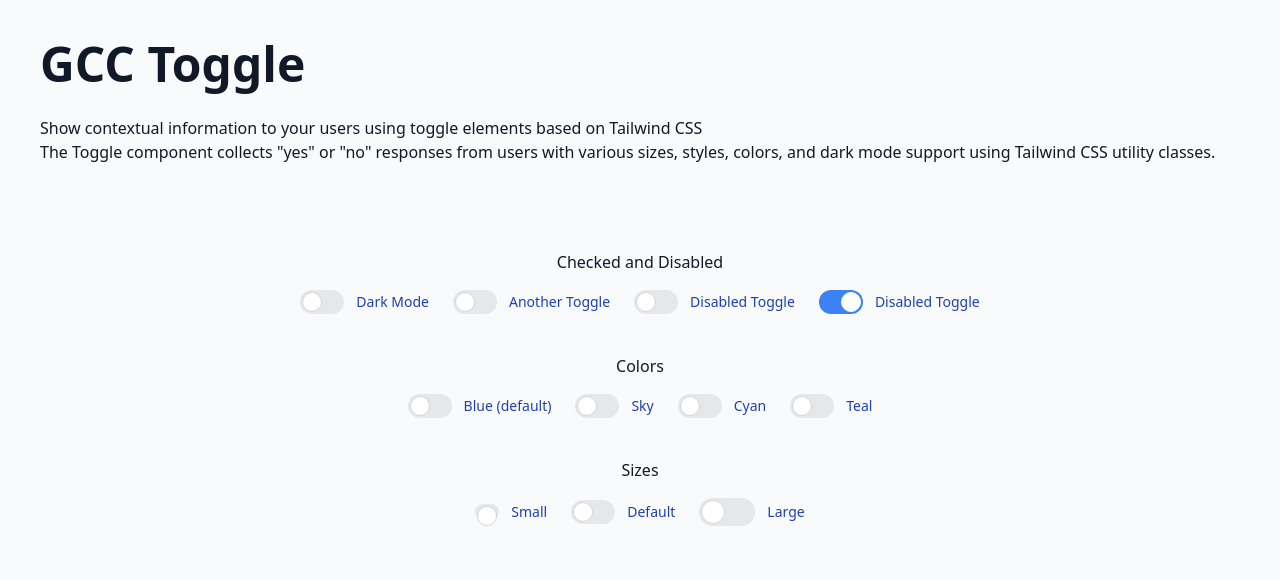
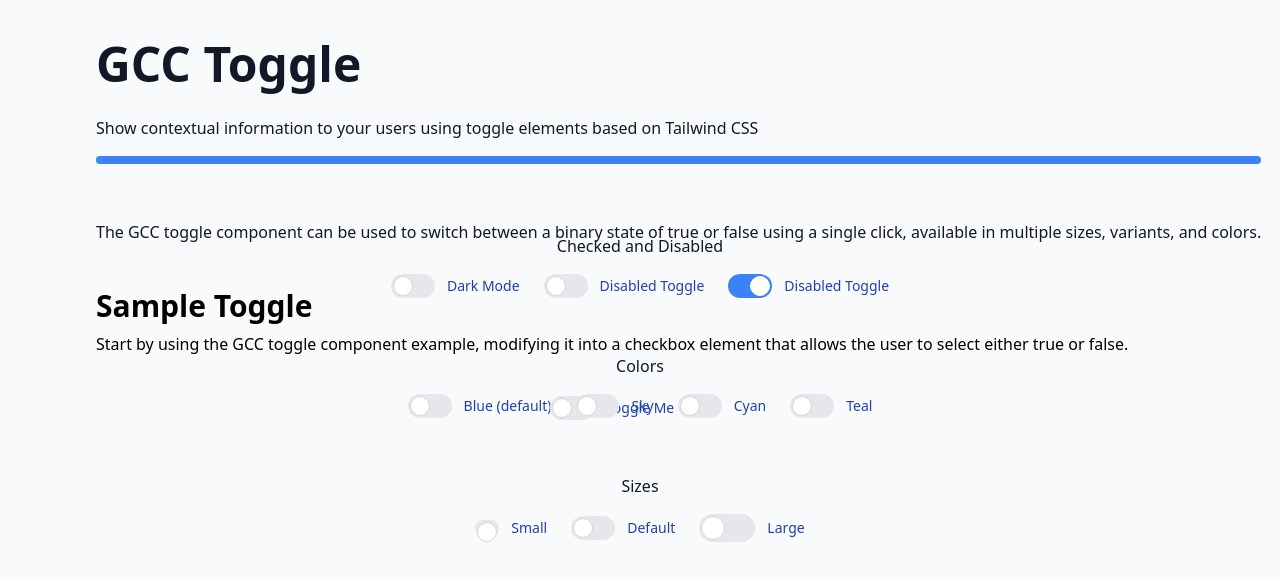
Before and after one commit to AlejandroP1028/Group-GCC_Vue-Component-Library, a Vue app: page / in a window 1280 px wide. Shown: the top 580 px of the page. Built offline with nearby package versions, Linux system fonts and the light colour scheme.

Commit message:
modified:   src/TogglePage_App.vue

```diff
--- a/src/TogglePage_App.vue
+++ b/src/TogglePage_App.vue
@@ -1,13 +1,32 @@
 <template>
     <div :class="{'dark': isDarkMode}" class="overflow-auto h-screen w-screen bg-gray-50 dark:bg-gray-900 dark:text-white transition-colors duration-300">
       <div class="flex items-center justify-center min-h-screen">
-        <div class="float-left">
-            <div class="absolute top-10 left-10 m-16px z-1000 ">
-                <h1 class="text-gray-900 dark:text-gray-200 mb-4 text-5xl font-bold">GCC Toggle</h1>
-                <p class="text-gray-900 dark:text-gray-200 pt-3 text-1l font-medium">Show contextual information to your users using toggle elements based on Tailwind CSS</p>
-                <p class="text-gray-900 dark:text-gray-200 text-1l font-medium">The Toggle component collects "yes" or "no" responses from users with various sizes, styles, colors, and dark mode support using Tailwind CSS utility classes.</p>
+
+        <div class="flex flex-col items-center">
+
+            <div class="absolute top-10 left-24 m-16px z-1000">
+              <div class="text-gray-900 dark:text-gray-200">
+                <h1 class=" mb-4 text-5xl font-bold">GCC Toggle</h1>
+                <p class="pt-3 text-1l font-medium">Show contextual information to your users using toggle elements based on Tailwind CSS</p>
+                <div class="bg-blue-500 h-2 rounded-full my-4"></div>
+                <p class="text-gray-900 dark:text-gray-200 text-1l font-medium pt-10">The GCC toggle component can be used to switch between a binary state of true or false using a single click, available in multiple sizes, variants, and colors.</p>
+              </div>
             </div>
+
           <div class="flex flex-col my-4 items-center">
+            <div class="absolute top-72 left-24 m-16px">
+            <h1 class="mb-2 text-3xl font-bold">Sample Toggle</h1>
+            <p class="text-1l font-medium">Start by using the GCC toggle component example, modifying it into a checkbox element that allows the user to select either true or false.</p>
+              <div class="flex justify-center pt-10">
+                <ToggleComponent
+                    label="Toggle Me"
+                    size="default"
+                    type="blue"
+                    :isChecked="false"
+                  />
+              </div>
+            </div>
+
             <h1 class="text-gray-900 dark:text-gray-200 mb-4 font-medium">Checked and Disabled</h1>
             <div class="flex flex-wrap justify-center space-x-6 mb-6">
               <ToggleComponent
@@ -17,12 +36,7 @@
                 :isChecked="isDarkMode"
                 type="blue"
               />
-              <ToggleComponent
-                label="Another Toggle"
-                size="default"
-                type="blue"
-                :isChecked="false"
-              />
+
               <ToggleComponent
                 label="Disabled Toggle"
                 size="default"
```
